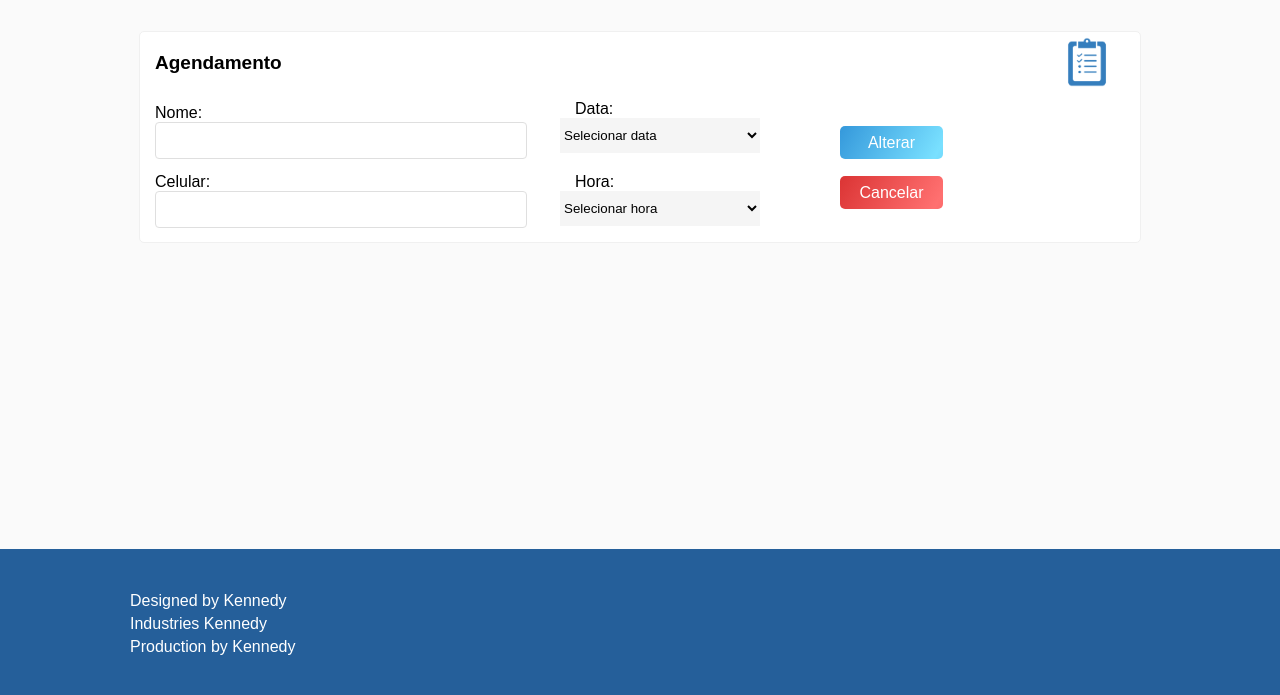
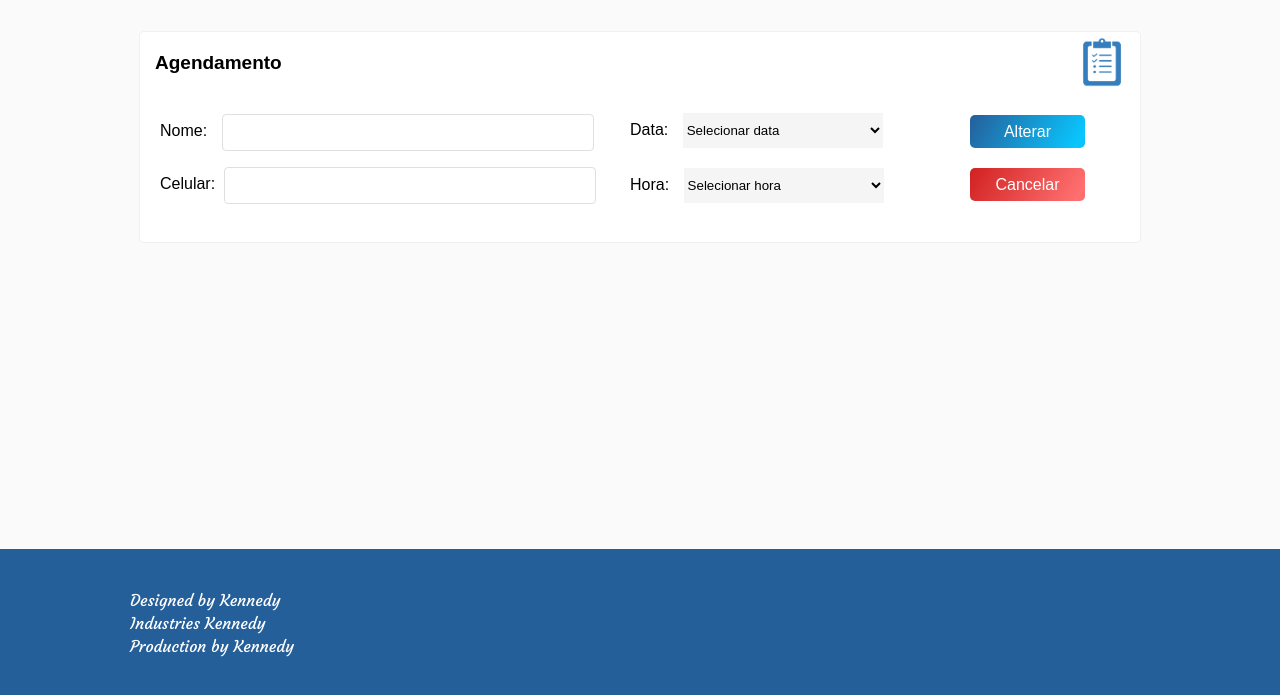
Before and after one commit to Kennedyr3/veterinary-clinic-frontend, a plain HTML site: page agendacliente.html in a window 1280 px wide. Shown: the part 63-758 px from the top of the page. Drawn offline with Linux system fonts and the light colour scheme.

Commit message:
Alinhamento de agendacliente

```diff
--- a/agendacliente.html
+++ b/agendacliente.html
@@ -52,14 +52,14 @@
       <img class="icon" src="icon/diary.jpg">
 
       <div style="padding: 10px; margin-top: 20px;">
-        <label for="">Nome:</label><br>
+        <label for="in" style="top:38px; padding: 10px; position: relative;" >Nome:</label>
         <input class="in" type="text" value="" ><br>
-        <label for="">Celular:</label><br>
-        <input class="in" type="text" value="" name="tel" minlength="12" maxlength="12" OnKeyPress="formatar('##-####-####', this)" ><br>
+        <label for="in2" style="top:73px; padding: 10px; position: relative;">Celular:</label>
+        <input class="in2" type="text" value="" name="tel" minlength="12" maxlength="12" OnKeyPress="formatar('##-####-####', this)" ><br>
 
         <div class="datahora">
-          <label for="opt" style="margin-left: 25px; position: relative;">Data:</label><br>
           <p>
+            <label for="opt" style="padding:0px 20px 0px 0px;">Data:</label>
             <select class="basic simple" id="opt" style="margin-left:-10px;">
               <option value="" selected="selected">Selecionar data</option>
               <option value="8:00">05/12/2019</option>
@@ -69,9 +69,10 @@
               <option value="14:00" >09/12/2019</option>
               <option value="15:00" >10/12/2019</option>
             </select><br>
-            <label for="opt2">Hora:</label><br>
+
             <p>
-              <select class="basic simple" id="opt2" style="margin-left:-10px;">
+              <label for="opt2" style="padding:0px 20px 0px 0px;">Hora:</label>
+              <select class="basic simple" id="opt2" style="margin-left:-10px;margin-top:-0px;">
                 <option value="" selected="selected">Selecionar hora</option>
                 <option value="8:00" >8:00</option>
                 <option value="10:00" >10:00</option>
@@ -89,7 +90,7 @@
     </form>
 
     <footer>
-      <div style="margin-top: 10px;">
+      <div style="margin-top: 10px; font-family: Courgette;">
         <span>Designed by Kennedy</span>
         <span>Industries Kennedy</span>
         <span>Production by Kennedy</span>
--- a/css/clientschedule.css
+++ b/css/clientschedule.css
@@ -5,20 +5,30 @@ body {
     background-color:#fafafa;
 }
 
-label {
-    top:20px;
-    margin-left: 5px;
-    position: relative;
-}
+@font-face {
+    font-family: Courgette;
+    src: url('../font/Courgette-Regular.ttf');
+  }
 
 .in {
     border-radius: 4px;
-    margin-top: 20px;
+    margin-top: 30px;
+    border: 1px solid rgb(223, 223, 223);
+    height: 35px;
+    width:360px;
+    margin-left: 5px;
+    position: absolute;
+}
+
+.in2 {
+    border-radius: 4px;
+    margin-top: 65px;
     border:1px solid rgb(223, 223, 223);
     height: 35px;
     width:360px;
     margin-bottom: -6px;
-    margin-left: 5px;
+    margin-left: -1px;
+    position: absolute;
 }
 
 input {
@@ -48,8 +58,6 @@ input {
 
 .bt:hover {
     background-color:red;
-    /* -webkit-filter: blur(5px);
-    filter: blur(5px); */
 }
 
 p {
@@ -67,28 +75,6 @@ select.simple {
     border: 0;
 }
 
-footer {
-    width: 100%;
-    height: 35vh;
-    background:#255F9A;
-    bottom: 0;
-    right: 0;
-    color: white;
-    display: flex;
-    margin-top: 200px;
-}
-
-footer div {
-    padding: 30px;
-    width: 180px;
-    height: 110px;
-    background-color: rgba(252, 252, 252, 0);
-    margin-left: 100px;
-    color:white;
-    top:10%;
-    line-height: 23px;
-}
-
 .agenda {
     border-radius: 5px;
     border: 1px solid rgb(240, 240, 240);
@@ -96,10 +82,8 @@ footer div {
     height:210px;
     background: rgb(255, 255, 255);
     margin-top:200px;
-    /* margin-left: 150px; */
     margin-bottom: 50px;
     margin-left: 50%;
-    /* border-radius: 30px 30px 0px 0px; */
     transform: translate(-50%,-50%);
 }
 
@@ -107,13 +91,12 @@ footer div {
     height: 50px;
     width: 50px;
     position: absolute;
-    margin-left: 780px;
+    margin-left: 795px;
     margin-top: 5px;
 }
 
 .botao {
     margin-left: 700px;
-    margin-top: -130px;
     border-radius: 4px;
     padding: 5px 10px;
     background: rgb(11, 59, 122);
@@ -123,15 +106,15 @@ footer div {
 }
 
 .botao {
-    margin-left: 700px;
-    margin-top: -130px;
+    margin-left: 830px;
+    margin-top: -118px;
     position: absolute;
     font-size: 16px;
     display: block;
-    width: 103px;
+    width: 115px;
     height: 33px;
     border: none;
-    background: linear-gradient(120deg,#3498db,#79e0ff,#3498db);
+    background: linear-gradient(120deg,#255F9A,#09c6ff,#255F9A);
     background-size: 200%;
     color: #fff;
     outline: none;
@@ -145,15 +128,15 @@ footer div {
 }
 
 .bt {
-    margin-left: 700px;
-    margin-top: -80px;
+    margin-left: 830px;
+    margin-top: -65px;
     position: absolute;
     font-size: 16px;
     display: block;
-    width: 103px;
+    width: 115px;
     height: 33px;
     border: none;
-    background: linear-gradient(120deg,#db3434,#ff7070,#db3434);
+    background: linear-gradient(120deg,#d12121,#ff7070,#d12121);
     background-size: 200%;
     color: #fff;
     outline: none;
@@ -182,6 +165,29 @@ footer div {
 }
 
 .datahora {
-    margin-left: 400px;
-    margin-top: -142px;
+    margin-left: 460px;
+    margin-top: -27px;
 }
+
+footer {
+    width: 100%;
+    height: 35vh;
+    background:#255F9A;
+    bottom: 0;
+    right: 0;
+    color: white;
+    display: flex;
+    margin-top: 200px;
+}
+
+footer div {
+    padding: 30px;
+    width: 180px;
+    height: 110px;
+    background-color: rgba(252, 252, 252, 0);
+    margin-left: 100px;
+    color:white;
+    top:10%;
+    line-height: 23px;
+    line-height: 23px;
+}
```
